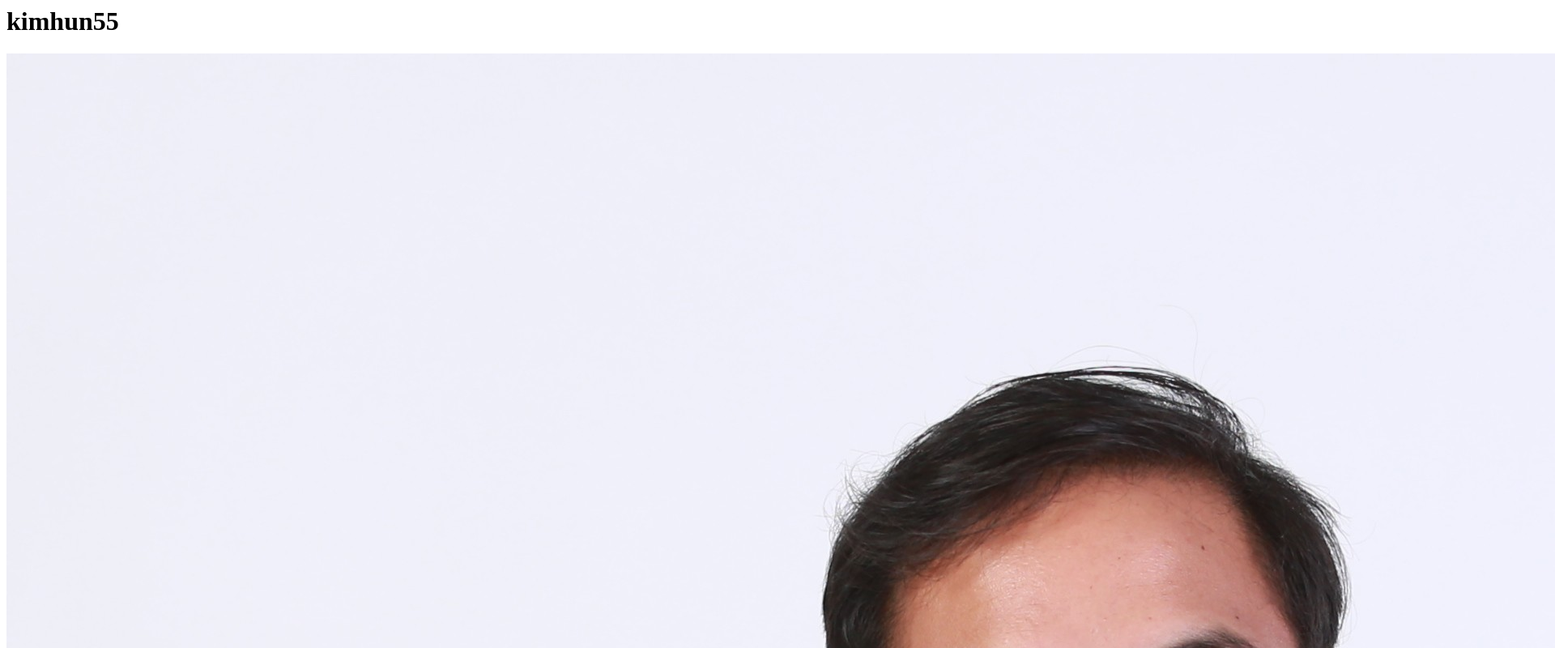
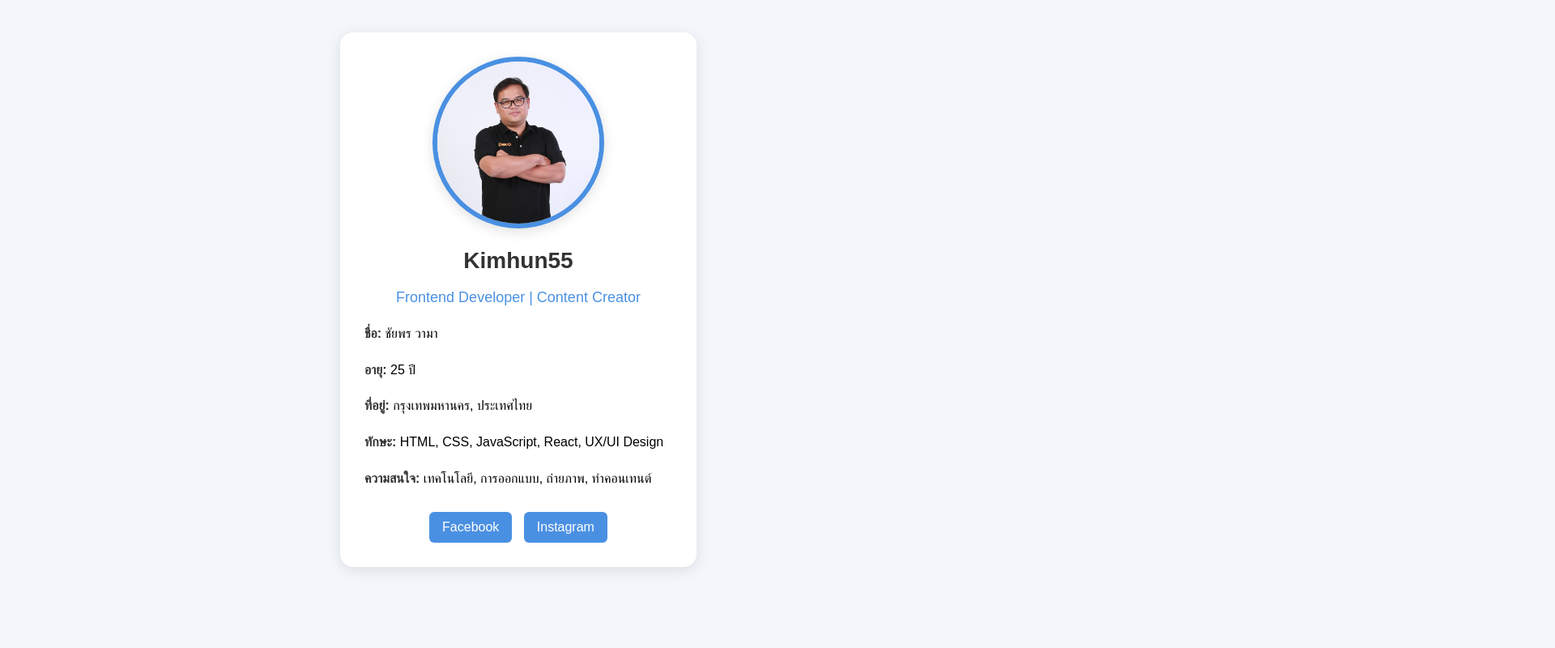
Before and after one commit to ChaiyapornWama/ChaiyapornWama.github.io, a plain HTML site: page index.html in a window 1280 px wide. Shown: the top 800 px of the page at 81% size, 1920 px wide, since content can reach past the window. Drawn offline with Linux system fonts and the light colour scheme.

Commit message:
Update index.html

```diff
--- a/index.html
+++ b/index.html
@@ -1,2 +1,107 @@
-<h1>kimhun55</h1>
-<img src="https://chaiyapornwama.github.io/m1.JPG" >
+<!DOCTYPE html>
+<html lang="th">
+<head>
+    <meta charset="UTF-8">
+    <meta name="viewport" content="width=device-width, initial-scale=1.0">
+    <title>Kimhun55 Profile</title>
+
+    <style>
+        body {
+            font-family: "Prompt", sans-serif;
+            background: #f3f6fa;
+            margin: 0;
+            padding: 0;
+        }
+
+        .profile-container {
+            width: 380px;
+            margin: 40px auto;
+            background: #ffffff;
+            border-radius: 16px;
+            box-shadow: 0 4px 18px rgba(0,0,0,0.1);
+            padding: 30px;
+            text-align: center;
+        }
+
+        .profile-container img {
+            width: 160px;
+            height: 160px;
+            object-fit: cover;
+            border-radius: 50%;
+            border: 5px solid #4a90e2;
+        }
+
+        h1 {
+            margin-top: 20px;
+            font-size: 28px;
+            color: #333;
+        }
+
+        .subtitle {
+            color: #4a90e2;
+            font-size: 18px;
+            margin-bottom: 20px;
+        }
+
+        .info {
+            text-align: left;
+            line-height: 1.8;
+            margin-top: 20px;
+        }
+
+        .info strong {
+            color: #333;
+        }
+
+        .social a {
+            text-decoration: none;
+            color: #fff;
+            background: #4a90e2;
+            padding: 10px 16px;
+            border-radius: 6px;
+            display: inline-block;
+            margin: 10px 5px 0;
+            transition: 0.2s;
+        }
+
+        .social a:hover {
+            background: #3a78c4;
+        }
+
+       .profile-container img {
+        width: 200px;              /* ⬅ ปรับขนาดให้ดูสมดุล */
+        height: 200px;             /* คงสัดส่วนและยังเป็นรูปทรงกลม */
+        object-fit: cover;
+        border-radius: 50%;
+        border: 6px solid #4a90e2; /* เพิ่มความคม */
+        box-shadow: 0 4px 15px rgba(0,0,0,0.12); /* ทำให้รูปเด่นขึ้น */
+    }
+    </style>
+</head>
+<body>
+
+<div class="profile-container">
+
+    <!-- Profile Image -->
+    <img src="https://chaiyapornwama.github.io/m1.JPG" alt="Profile Photo" >
+
+    <h1>Kimhun55</h1>
+    <div class="subtitle">Frontend Developer | Content Creator</div>
+
+    <div class="info">
+        <p><strong>ชื่อ:</strong> ชัยพร วามา</p>
+        <p><strong>อายุ:</strong> 25 ปี</p>
+        <p><strong>ที่อยู่:</strong> กรุงเทพมหานคร, ประเทศไทย</p>
+        <p><strong>ทักษะ:</strong> HTML, CSS, JavaScript, React, UX/UI Design</p>
+        <p><strong>ความสนใจ:</strong> เทคโนโลยี, การออกแบบ, ถ่ายภาพ, ทำคอนเทนต์</p>
+    </div>
+
+    <div class="social">
+        <a href="#" target="_blank">Facebook</a>
+        <a href="#" target="_blank">Instagram</a>
+    </div>
+
+</div>
+
+</body>
+</html>
```
